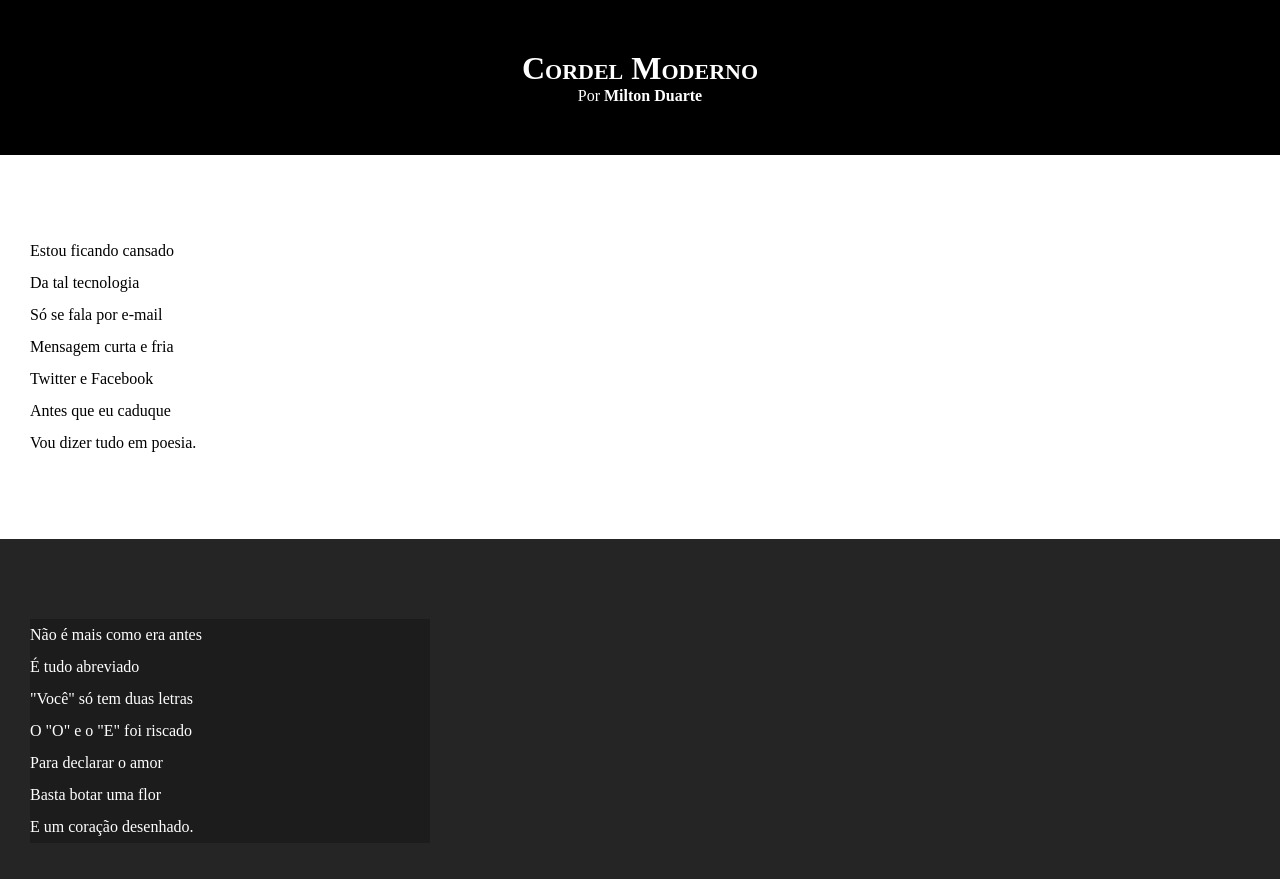
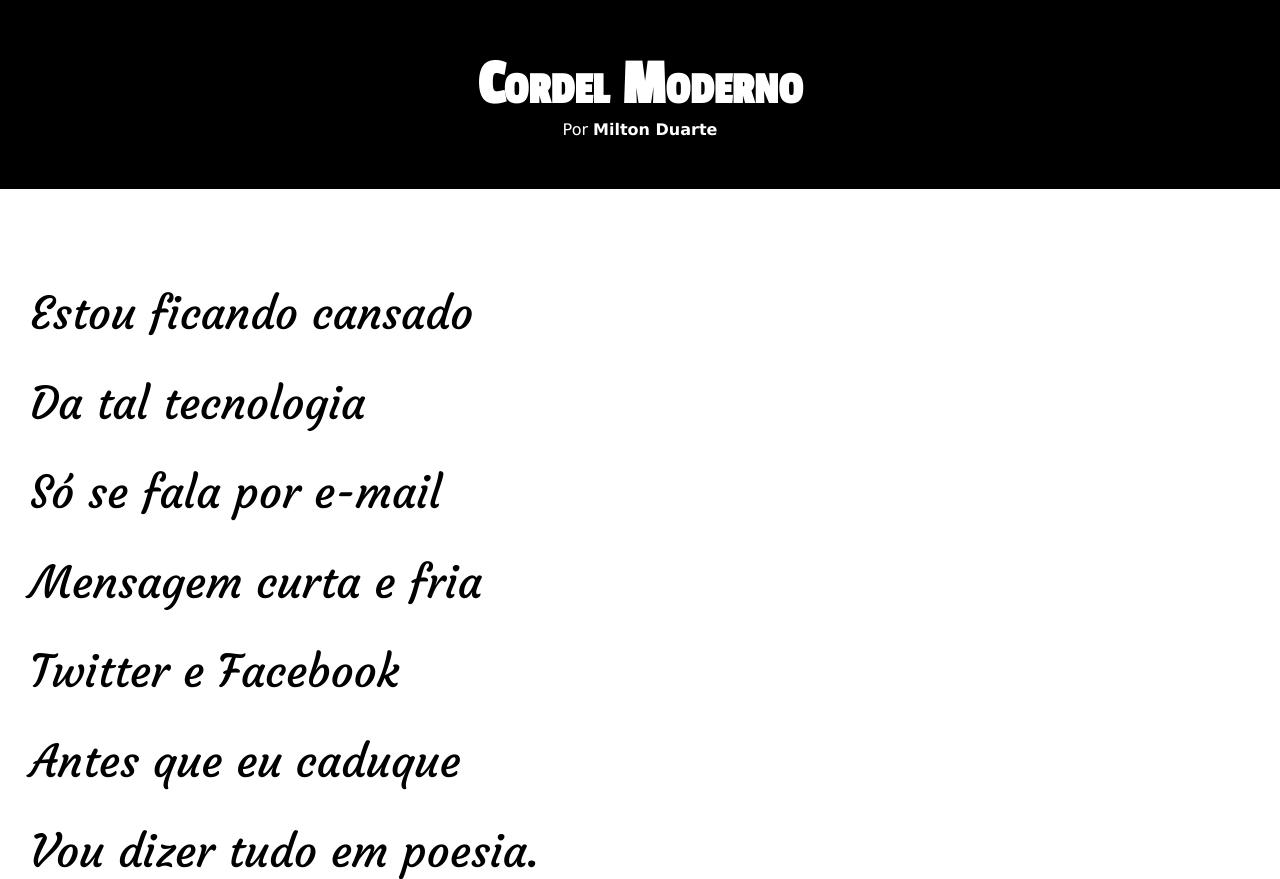
Before and after one commit to FerreiraArth/Projeto-Cordel, a plain HTML site: page index.html in a window 1280 px wide. Shown: the top 879 px of the page. Drawn offline with Linux system fonts and the light colour scheme.

Commit message:
Update - font

```diff
--- a/style.css
+++ b/style.css
@@ -1,5 +1,14 @@
 @charset "UTF-8";
 
+@import url('https://fonts.googleapis.com/css2?family=Courgette&family=Indie+Flower&display=swap');
+
+@import url('https://fonts.googleapis.com/css2?family=Courgette&family=Indie+Flower&family=Passion+One&display=swap');
+
+:root {
+    --fonte1: Verdana, Geneva, Tahoma, sans-serif;
+    --fonte2: 'Passion One', cursive;
+    --fonte3: 'Courgette', cursive;
+}
 *{
     margin: 0;
     padding: 0;
@@ -8,6 +17,7 @@
 html, body {
     min-height: 100vh;
     background: darkgray;
+    font-family: var(--fonte1);
 }
 
 header {
@@ -21,6 +31,8 @@ header > h1 {
     /* padding-top: 50px; */
     /* text-transform: uppercase; */
     font-variant: small-caps;
+    font-family: var(--fonte2);
+    font-size: 5vw;
 }
 
 a {
@@ -37,6 +49,8 @@ section{
     padding-bottom: 10vh;
     line-height: 2em;
     padding-left: 30px;
+    font-size: 3.5vw;
+    font-family: var(--fonte3);
 }
 section.normal{
     background-color: white;
@@ -47,7 +61,7 @@ section.image{
     color: white;
 }
 section.image > p {
-    width: 400px;
+    display: inline-block;
     background-color: #00000041;
 }
 
```
